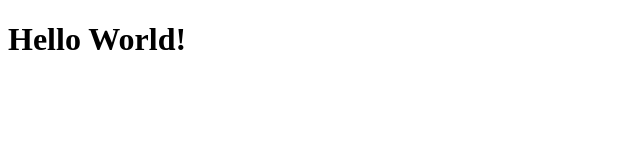
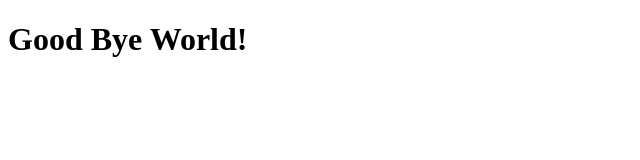
Before and after one commit to EdgarSegura23/PersonalPortfolio, a plain HTML site: page index.html in a window 1280 px wide. Shown: the whole page, without its empty margins (0-640 px from the left). Drawn offline with Linux system fonts and the light colour scheme.

Commit message:
Prueba de Cambios en los archivos

```diff
--- a/index.html
+++ b/index.html
@@ -6,6 +6,6 @@
     <title>Document</title>
 </head>
 <body>
-    <h1>Hello World!</h1>
+    <h1>Good Bye World!</h1>
 </body>
 </html>
```
